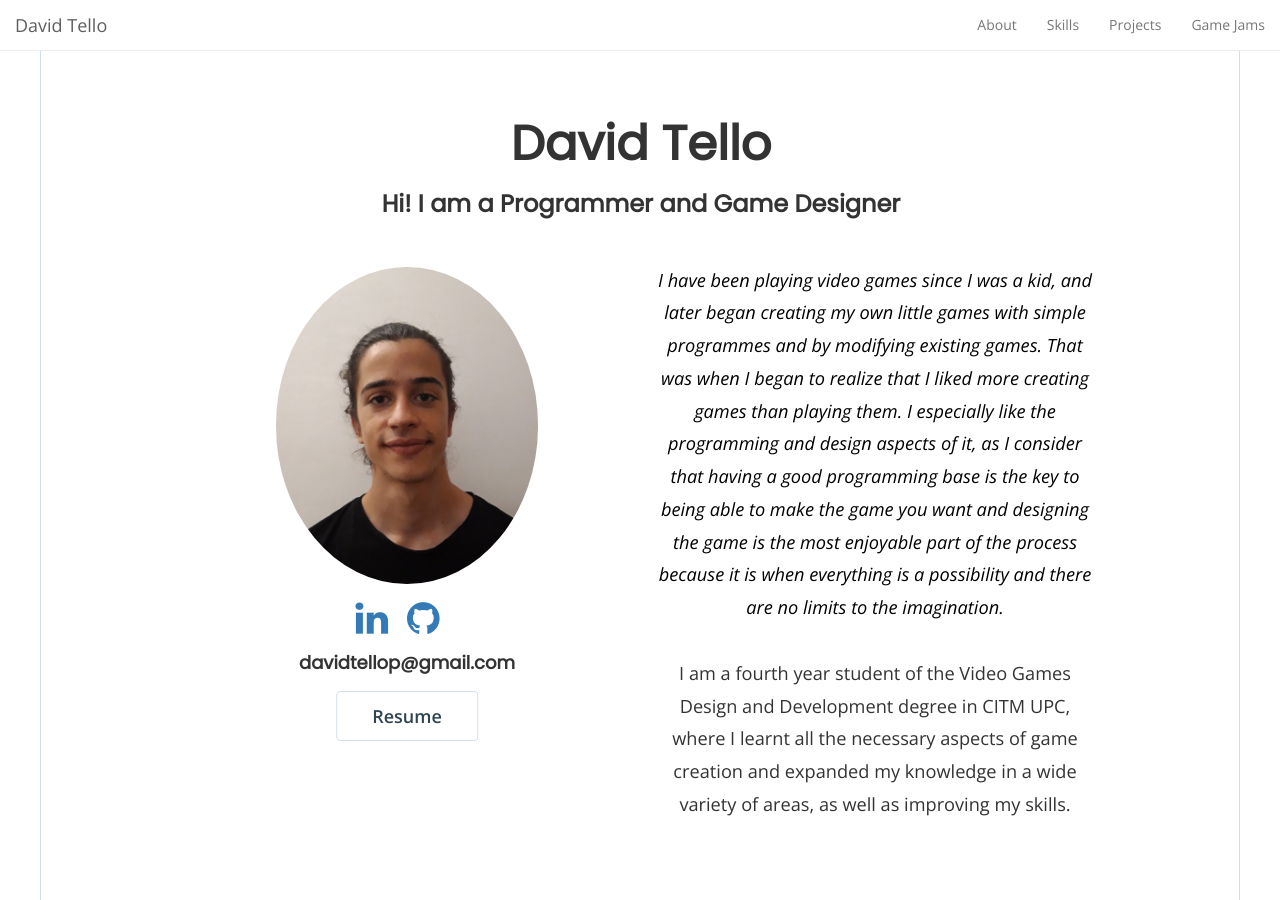
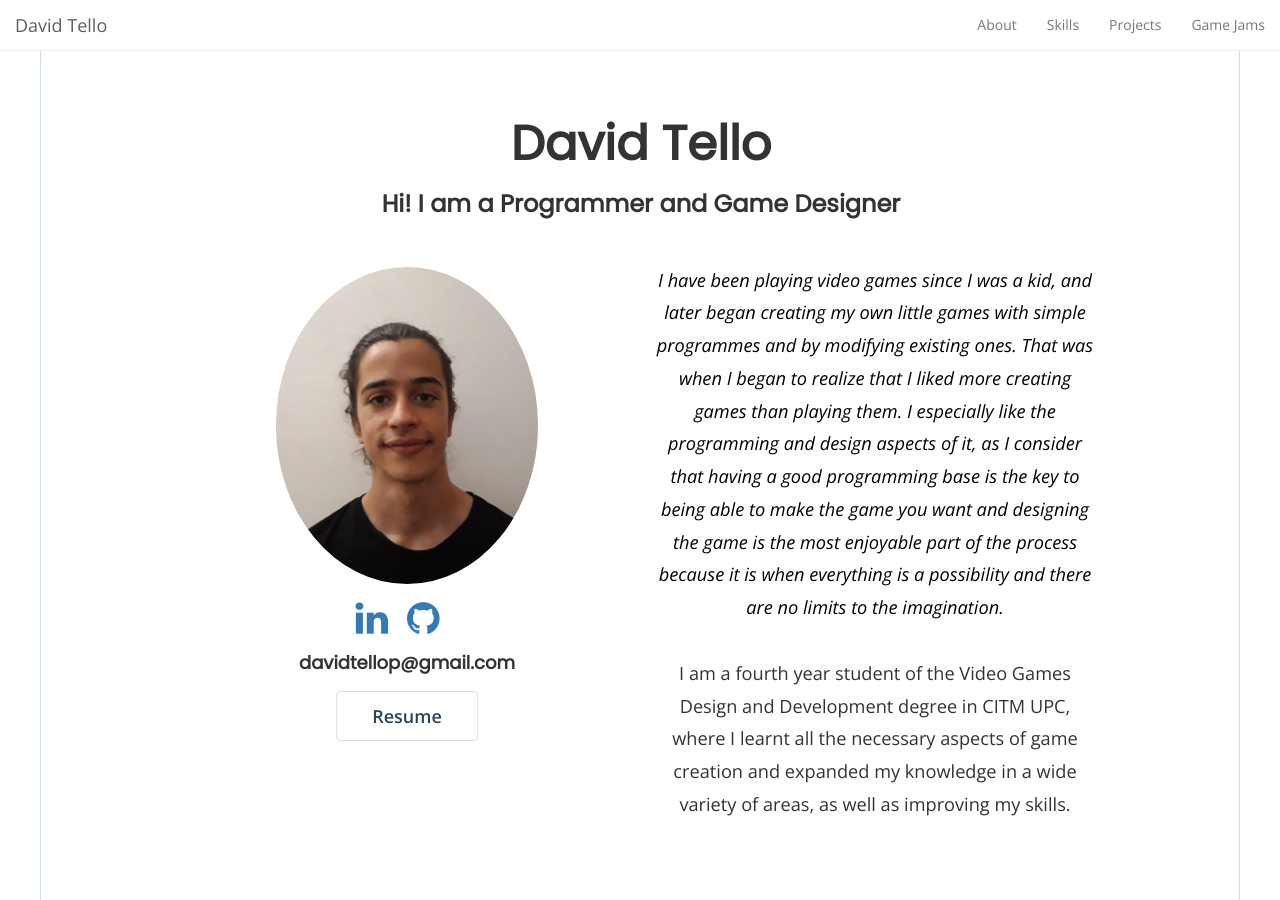
Before and after one commit to DavidTello1/Website, a Jekyll site: the page built from index.html, in a window 1280 px wide and 900 px high. Built offline with Jekyll 4.4.1, drawn with Linux system fonts in a browser that asks for light colours; nearby versions of some CDN libraries; the list of posts is cut into pages by our own code; grey boxes are pictures that could not be loaded.

Commit message:
Update about.yml

```diff
--- a/_data/about.yml
+++ b/_data/about.yml
@@ -1,4 +1,4 @@
 ---
-intro: I have been playing video games since I was a kid, and later began creating my own little games with simple programmes and by modifying existing games. That was when I began to realize that I liked more creating games than playing them. I especially like the programming and design aspects of it, as I consider that having a good programming base is the key to being able to make the game you want and designing the game is the most enjoyable part of the process because it is when everything is a possibility and there are no limits to the imagination.
+intro: I have been playing video games since I was a kid, and later began creating my own little games with simple programmes and by modifying existing ones. That was when I began to realize that I liked more creating games than playing them. I especially like the programming and design aspects of it, as I consider that having a good programming base is the key to being able to make the game you want and designing the game is the most enjoyable part of the process because it is when everything is a possibility and there are no limits to the imagination.
 outro: I am a fourth year student of the Video Games Design and Development degree in CITM UPC, where I learnt all the necessary aspects of game creation and expanded my knowledge in a wide variety of areas, as well as improving my skills.
 ---
```
